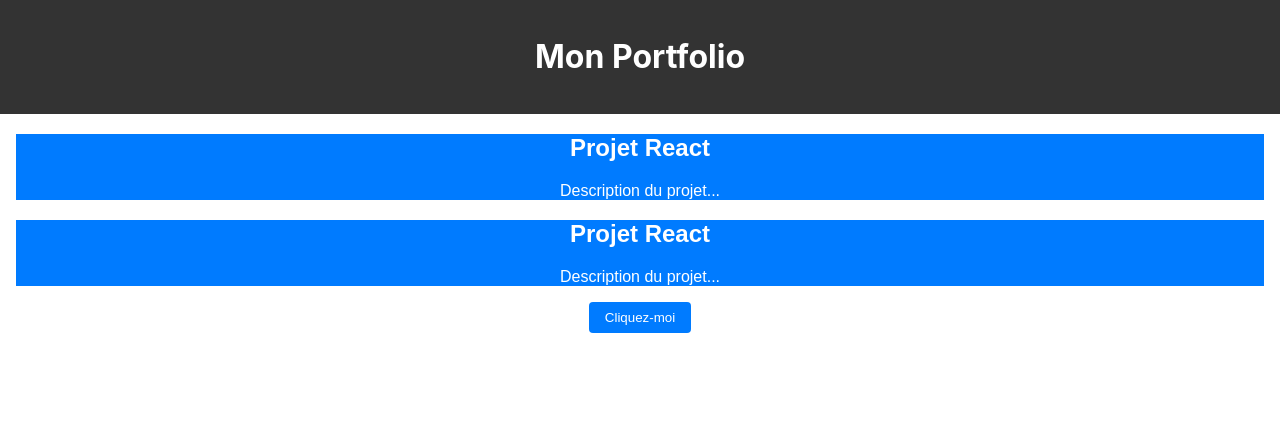
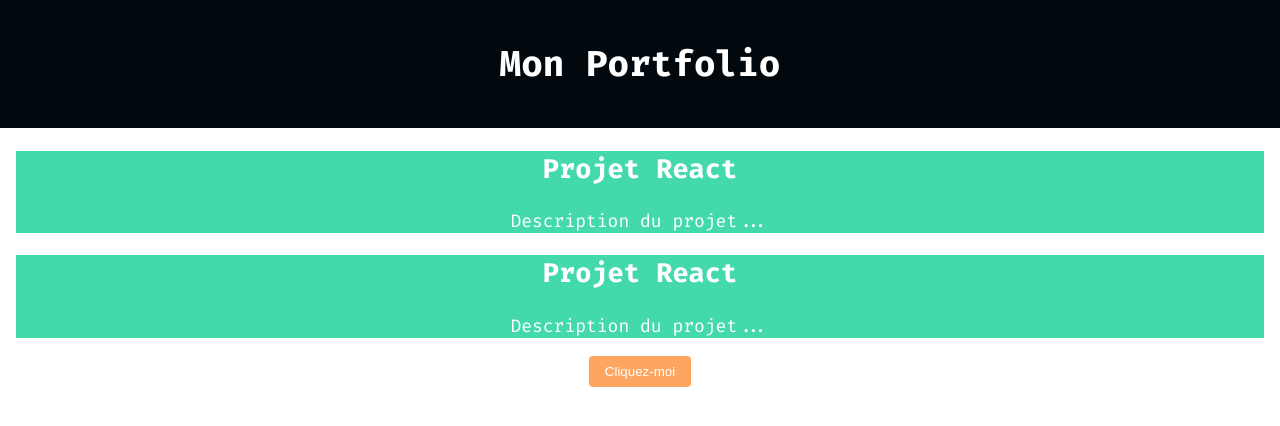
Before and after one commit to GeorginaBerrezel/georgina-berrezel-dev, a React (Create React App) app: page / in a window 1280 px wide. Shown: the top 426 px of the page. Built offline with nearby package versions, Linux system fonts and the light colour scheme.

Commit message:
Add variables font, icon and colors

```diff
--- a/public/index.html
+++ b/public/index.html
@@ -10,34 +10,21 @@
           content="Web site created using create-react-app"
   />
   <link rel="apple-touch-icon" href="%PUBLIC_URL%/logo192.png" />
-    <!--
-      manifest.json provides metadata used when your web app is installed on a
-      user's mobile device or desktop. See https://developers.google.com/web/fundamentals/web-app-manifest/
-    -->
+
+  <!-- Import de la police Fira Code depuis Google Fonts -->
+  <link rel="stylesheet" href="https://fonts.googleapis.com/css2?family=Fira+Code:wght@400;700&display=swap">
+
+  <!-- Import des icônes Remixicon -->
+  <link rel="stylesheet" href="https://cdn.jsdelivr.net/npm/remixicon/fonts/remixicon.css">
+
+  <!-- Manifeste pour les applications web -->
   <link rel="manifest" href="%PUBLIC_URL%/manifest.json" />
-    <!--
-      Notice the use of %PUBLIC_URL% in the tags above.
-      It will be replaced with the URL of the `public` folder during the build.
-      Only files inside the `public` folder can be referenced from the HTML.
 
-      Unlike "/favicon.ico" or "favicon.ico", "%PUBLIC_URL%/favicon.ico" will
-      work correctly both with client-side routing and a non-root public URL.
-      Learn how to configure a non-root public URL by running `npm run build`.
-    -->
+  <!-- Titre de votre application -->
   <title>React App</title>
 </head>
 <body>
 <noscript>You need to enable JavaScript to run this app.</noscript>
 <div id="root"></div>
-    <!--
-      This HTML file is a template.
-      If you open it directly in the browser, you will see an empty page.
-
-      You can add webfonts, meta tags, or analytics to this file.
-      The build step will place the bundled scripts into the <body> tag.
-
-      To begin the development, run `npm start` or `yarn start`.
-      To create a production bundle, use `npm run build` or `yarn build`.
-    -->
 </body>
 </html>
--- a/src/components/Buttons/Button.scss
+++ b/src/components/Buttons/Button.scss
@@ -1,7 +1,9 @@
 /* src/components/Button/Button.css */
+@import '../../styles/variables';
+
 .custom-button {
   /* Styles spécifiques au bouton ici */
-  background-color: #007bff;
+  background-color: $color-accent-orange;
   color: #fff;
   padding: 8px 16px;
   border: none;
--- a/src/components/Card/Card.scss
+++ b/src/components/Card/Card.scss
@@ -1,9 +1,7 @@
-// src/components/Card/Card.scss
-
 @import '../../styles/variables';
 
 .card {
-  background-color: $primary-color;
+  background-color: $color-accent-green;
   color: white;
   margin: $margin-size;
   font-family: $font-family;
--- a/src/components/Header/Header.scss
+++ b/src/components/Header/Header.scss
@@ -1,8 +1,10 @@
 /* src/components/Header/Header.css */
+@import '../../styles/variables';
+
 header {
   /* Styles spécifiques à l'en-tête ici */
-  background-color: #333;
-  color: #fff;
+  background-color: $color-primary-dark;
+  color: $color-secondary-white;
   padding: 16px;
   text-align: center;
 }
--- a/src/styles/App.scss
+++ b/src/styles/App.scss
@@ -1,10 +1,17 @@
-// App.scss
+// Import de la police Fira Code
+@import url('https://fonts.googleapis.com/css2?family=Fira+Code:wght@400;700&display=swap');
 
-$primary-color: #282c34;
-$accent-color: #61dafb;
+// Import des variables
+@import '_variables.scss';
+
+body {
+  font-family: $font-family;
+}
 
 .App {
   text-align: center;
+
+  font-size: $font-size-body-text;
 
   &-logo {
     height: 40vmin;
@@ -16,17 +23,17 @@ $accent-color: #61dafb;
   }
 
   &-header {
-    background-color: $primary-color;
+    background-color: $color-primary-dark;
     min-height: 100vh;
     display: flex;
     flex-direction: column;
     align-items: center;
     justify-content: center;
-    font-size: calc(10px + 2vmin);
-    color: white;
+    font-size: $font-size-headline-text;
+    color: $color-secondary-white;
 
     &-link {
-      color: $accent-color;
+      color: $color-secondary-white;
     }
   }
 }
--- a/src/styles/_variables.scss
+++ b/src/styles/_variables.scss
@@ -1,6 +1,40 @@
 // src/styles/_variables.scss
+// _variables.scss
 
-$primary-color: #007bff;
-$secondary-color: #333;
-$font-family: 'Arial', sans-serif;
+
 $margin-size: 16px;
+
+// Définition de la police globale
+$font-family: 'Fira Code', monospace;
+
+// Variables pour la taille de la police
+$font-size-code-snippets: 14px;
+$font-size-labels: 16px;
+$font-size-body-text: 18px;
+$font-size-subheadline-text: 32px;
+$font-size-headline-text: 62px;
+
+
+// Couleurs primaires
+$color-primary-dark: #01080E;
+$color-primary-medium: #011627;
+$color-primary-light: #011221;
+
+// Couleurs secondaires
+$color-secondary-grey: #607B96;
+$color-secondary-green: #3C9D93;
+$color-secondary-purple: #4D5BCE;
+$color-secondary-white: #FFFFFF;
+
+// Couleurs d'accent
+$color-accent-orange: #FEA55F;
+$color-accent-green: #43D9AD;
+$color-accent-solmon: #E99287;
+$color-accent-pink: #C98BDF;
+
+// Couleur de lignes
+$color-lines: #1E2D3D;
+
+// Dégradés
+$gradient-blue: #4D5BCE;
+$gradient-green: #43D9AD;
```
Lines whose indentation alone changed are shown as unchanged.
